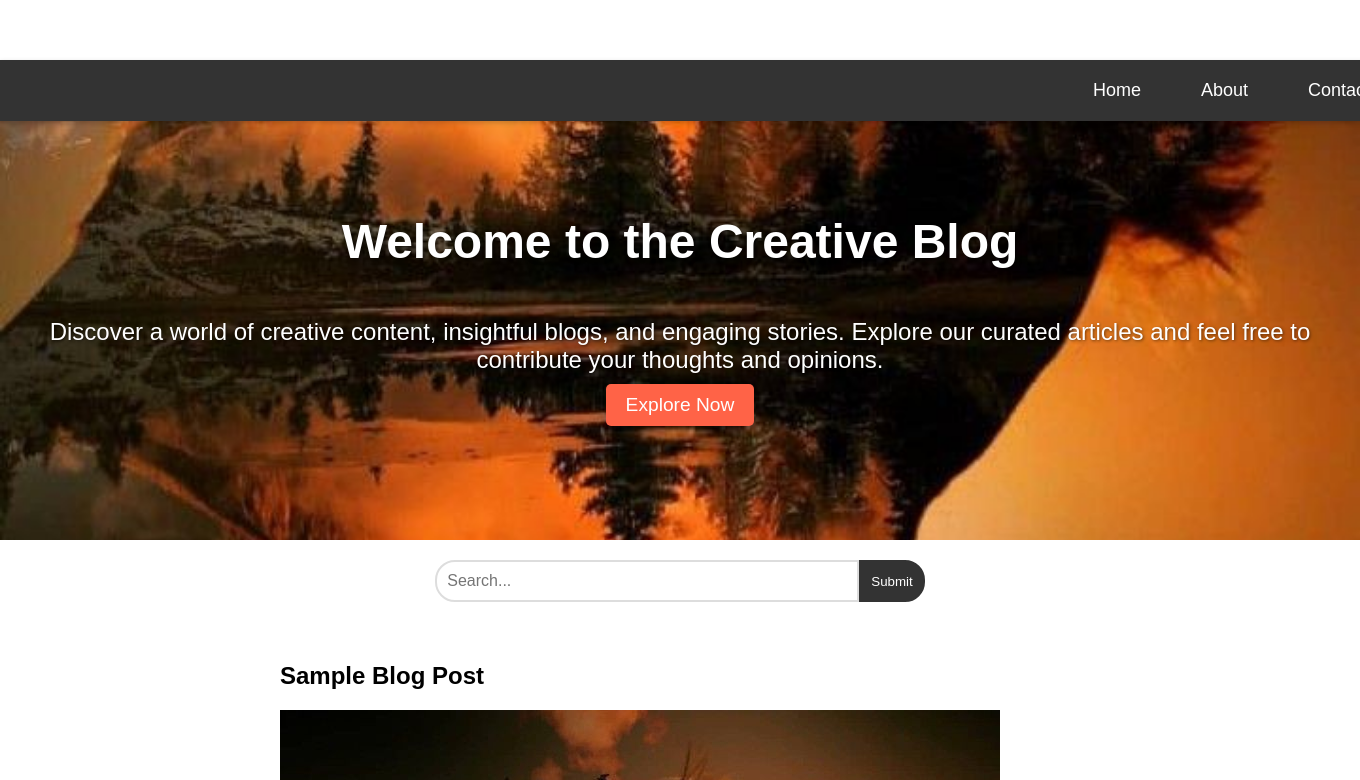
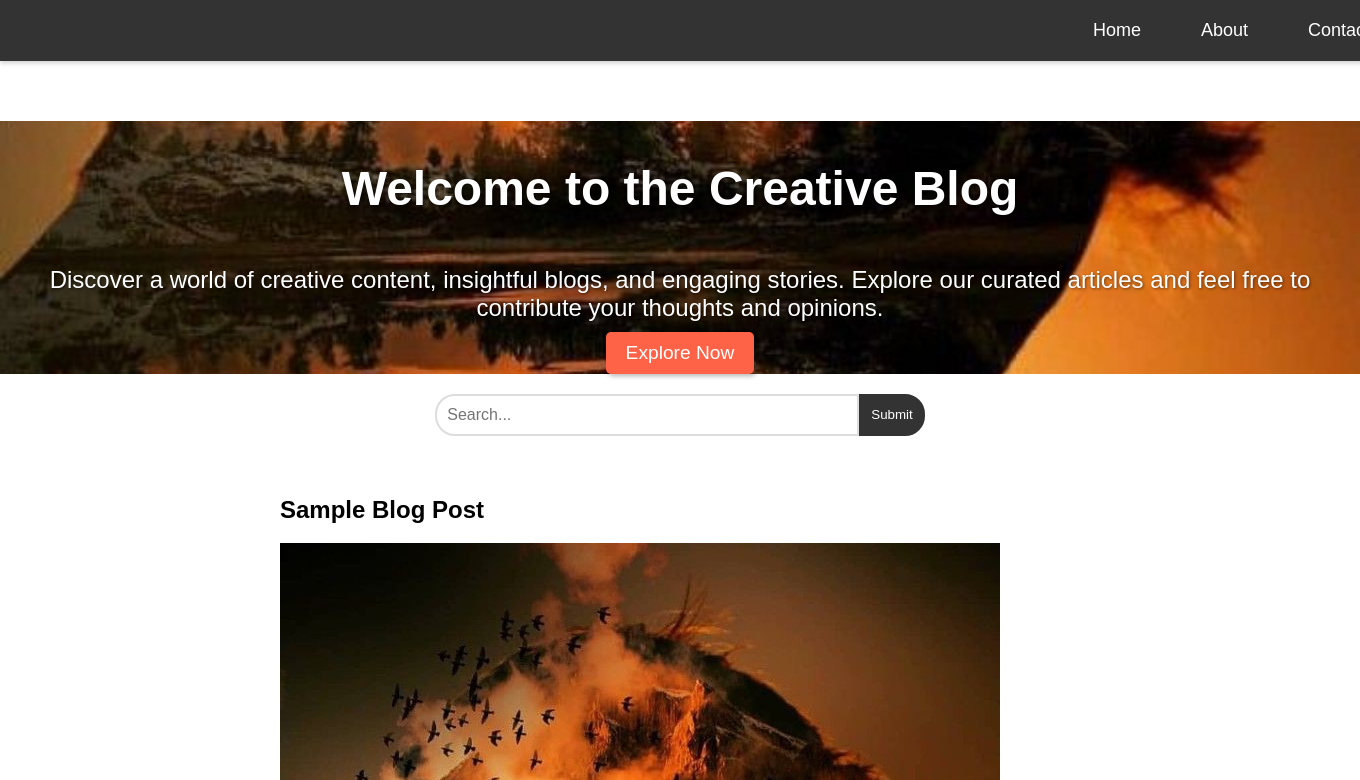
Before and after one commit to ifeanyi097/newblog, a Django app: page / in a window 1360 px wide; the page is wider, and only the part inside the window is pictured. Shown: the top 780 px of that part. Run offline with Django 5.2, Linux system fonts and the light colour scheme.

Commit message:
app static file update

```diff
--- a/app/static/app/styles.css
+++ b/app/static/app/styles.css
@@ -8,7 +8,6 @@ body, html {
 nav {
   background-color: #333;
   padding: 10px 20px;
-  position: fixed;
   width: 100%;
   z-index: 100;
   display: flex;
@@ -73,7 +72,7 @@ nav .menu-toggle {
 /* Hero Section */
 .hero {
   background: url('bg.jpg') no-repeat center center/cover;
-  height: 60vh;
+  height: auto;
   display: flex;
   flex-direction: column;
   justify-content: center;
```
